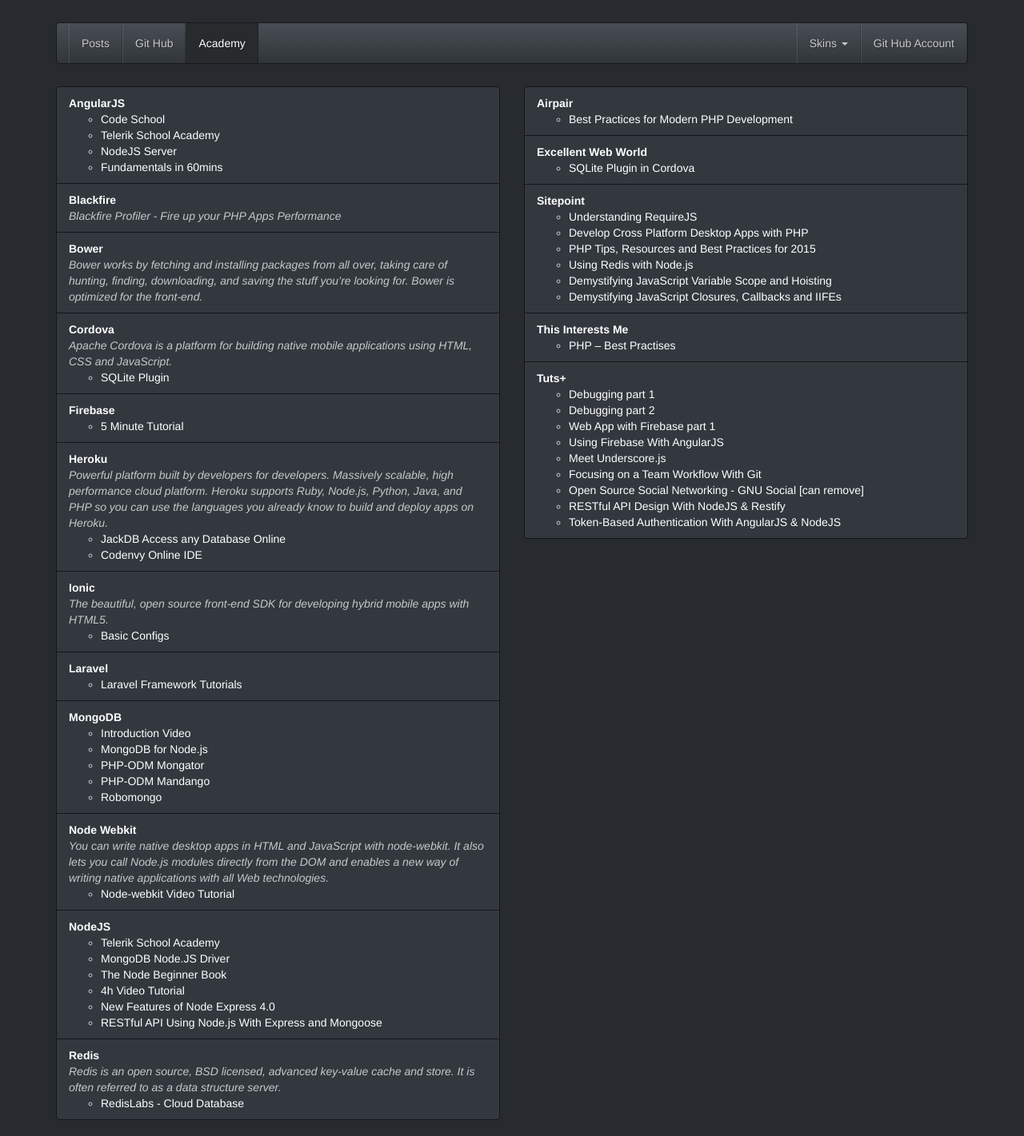
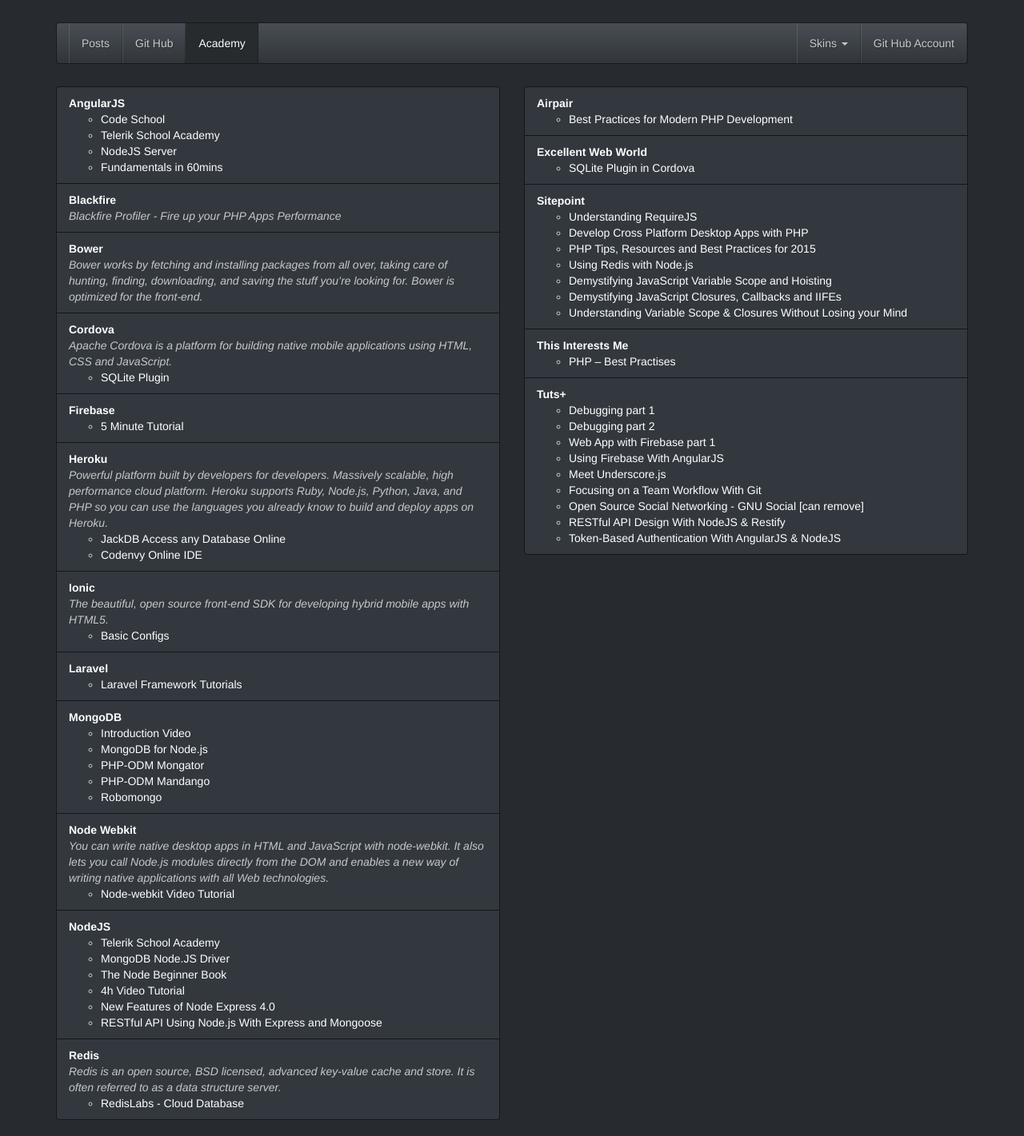
Before and after one commit to donvercety/donvercety.github.io, a Jekyll site: the page built from academy.html, in a window 1280 px wide. Shown: the whole page at 80% size. Built offline with Jekyll 4.4.1, drawn with Linux system fonts in a browser that asks for light colours; nearby versions of some CDN libraries; some of the changed lines change nothing that is shown.

Commit message:
Update academy.yml

```diff
--- a/_data/academy.yml
+++ b/_data/academy.yml
@@ -189,14 +189,14 @@
   - name: Sitepoint
     link: http://www.sitepoint.com/
     info:
-    - name: Understanding RequireJS
-      link: http://www.sitepoint.com/understanding-requirejs-for-effective-javascript-module-loading/
+    - name: 'Understanding RequireJS'
+      link: 'http://www.sitepoint.com/understanding-requirejs-for-effective-javascript-module-loading/'
 
-    - name: Develop Cross Platform Desktop Apps with PHP
-      link: http://www.sitepoint.com/3-ways-develop-cross-platform-desktop-apps-php/?fb
+    - name: 'Develop Cross Platform Desktop Apps with PHP'
+      link: 'http://www.sitepoint.com/3-ways-develop-cross-platform-desktop-apps-php/'
 
     - name: 'PHP Tips, Resources and Best Practices for 2015'
-      link: http://www.sitepoint.com/php-tips-resources-best-practices-2015/?fb
+      link: 'http://www.sitepoint.com/php-tips-resources-best-practices-2015/'
 
     - name: 'Using Redis with Node.js'
       link: 'http://www.sitepoint.com/using-redis-node-js'
@@ -206,6 +206,9 @@
 
     - name: 'Demystifying JavaScript Closures, Callbacks and IIFEs'
       link: 'http://www.sitepoint.com/demystifying-javascript-closures-callbacks-iifes/'
+
+    - name: 'Understanding Variable Scope & Closures Without Losing your Mind'
+      link: 'http://www.sitepoint.com/understanding-variable-scope-closures-without-losing-mind/'
 
   # - - - - - - - - - -
 
```
